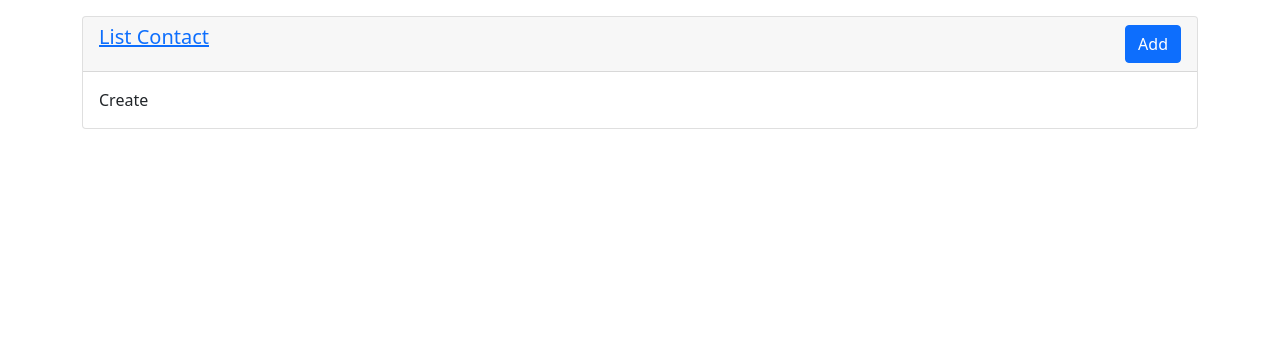
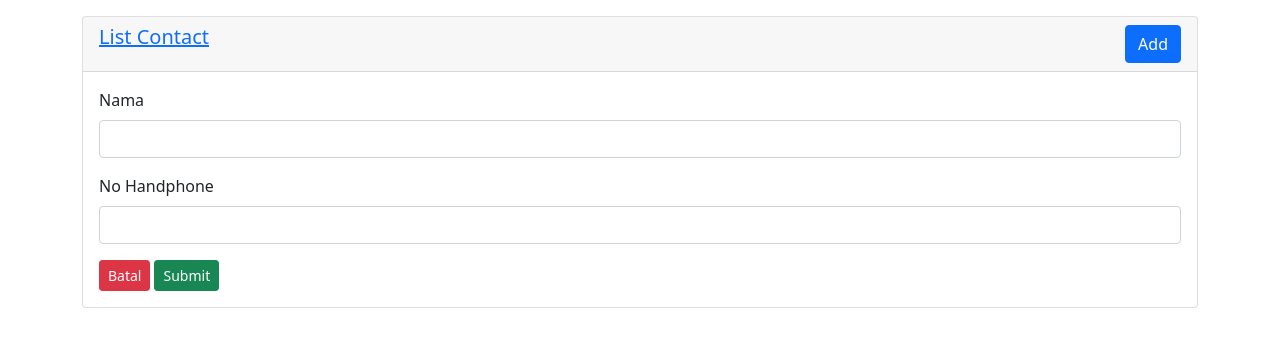
Before and after one commit to alldynovryaldy/contact, a React (Create React App) app: page /create in a window 1280 px wide. Shown: the top 344 px of the page. Built offline with nearby package versions, Linux system fonts and the light colour scheme.

Commit message:
create contact

```diff
--- a/src/view/contact/Create.jsx
+++ b/src/view/contact/Create.jsx
@@ -1,5 +1,69 @@
+import { useState } from "react";
+import { useNavigate } from "react-router";
+import axios from "../../axios";
+
 function Create() {
-   return <div>Create</div>;
+   const [name, setName] = useState();
+   const [nomor, setNomor] = useState();
+   const [loading, setLoading] = useState(false);
+
+   const navigate = useNavigate();
+
+   const handleSubmit = (e) => {
+      // loading true saat proses insert data
+      setLoading(true);
+
+      e.preventDefault();
+      const contact = {
+         name,
+         nomor,
+      };
+
+      axios
+         .post("/contact", contact)
+         .then(() => {
+            navigate("/");
+         })
+         .catch((error) => {
+            console.log(error);
+         });
+   };
+
+   return (
+      <div>
+         <form onSubmit={handleSubmit}>
+            <div className="mb-3">
+               <label htmlFor="name" className="form-label">
+                  Nama
+               </label>
+               <input
+                  type="text"
+                  className="form-control"
+                  id="name"
+                  onChange={(e) => setName(e.target.value)}
+               />
+            </div>
+            <div className="mb-3">
+               <label htmlFor="nomor" className="form-label">
+                  No Handphone
+               </label>
+               <input
+                  type="text"
+                  className="form-control"
+                  id="nomor"
+                  onChange={(e) => setNomor(e.target.value)}
+               />
+            </div>
+
+            <button type="button" className="btn btn-sm btn-danger me-1">
+               Batal
+            </button>
+            <button type="submit" className="btn btn-sm btn-success me-1">
+               {loading ? "Proses...." : "Submit"}
+            </button>
+         </form>
+      </div>
+   );
 }
 
 export default Create;
--- a/src/view/contact/List.jsx
+++ b/src/view/contact/List.jsx
@@ -30,6 +30,7 @@ const List = () => {
          });
    };
 
+   // handler delete
    const handleDelete = (id) => {
       axios
          .delete(`/contact/${id}`)
@@ -62,7 +63,7 @@ const List = () => {
                   className="list-group-item d-flex justify-content-between align-items-start"
                   key={value.id}
                >
-                  {value.name} - {value.number}
+                  {value.name} - {value.nomor}
                   <button
                      className="badge btn bg-danger rounded-pill"
                      onClick={() => handleDelete(value.id)}
```
